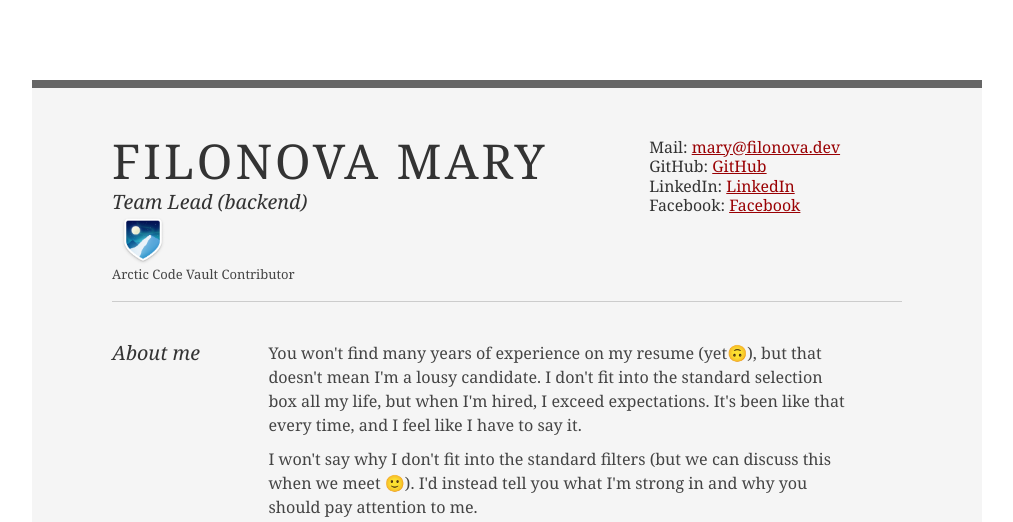
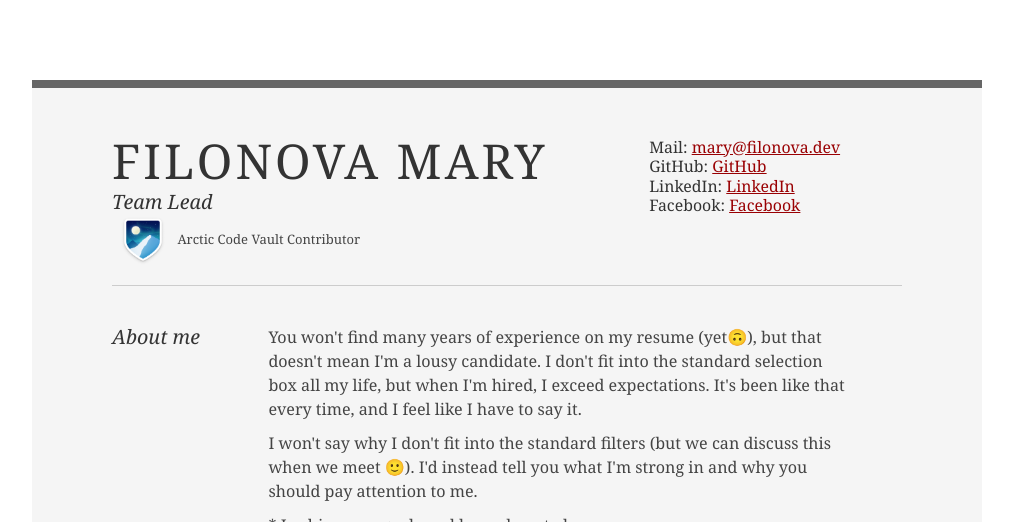
Before and after one commit to Kvm99/filonova.dev, a Django app: page /resume/ in a window 1280 px wide. Shown: the top 522 px of the page, without its empty margins (133-1146 px from the left). Run offline with Django 3.2, Linux system fonts and the light colour scheme.

Commit message:
resume updated

```diff
--- a/resume/templates/resume/srt-resume.html
+++ b/resume/templates/resume/srt-resume.html
@@ -37,7 +37,7 @@
 			<div class="yui-gc">
 				<div class="yui-u first">
 					<h1>Filonova Mary</h1>
-					<h2>Team Lead (backend)</h2>
+					<h2>Team Lead</h2>
 
 {#                    <h3><a id="pdf" href="/static/Filonova_Mary.pdf">Download PDF</a></h3>#}
 				</div>
@@ -54,7 +54,7 @@
 			</div><!--// .yui-gc -->
 			<div class="yui-gc">
 				<img src="/static/img/arctic-code-contributor.png" valign="middle" width="48" height="50" hspace="7"/>
-				<h5>Arctic Code Vault Contributor</h5>
+				<h7>Arctic Code Vault Contributor</h7>
 			</div>
 		</div><!--// hd -->
 
```
